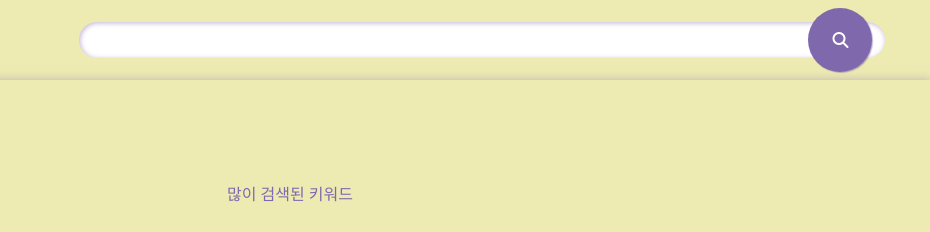
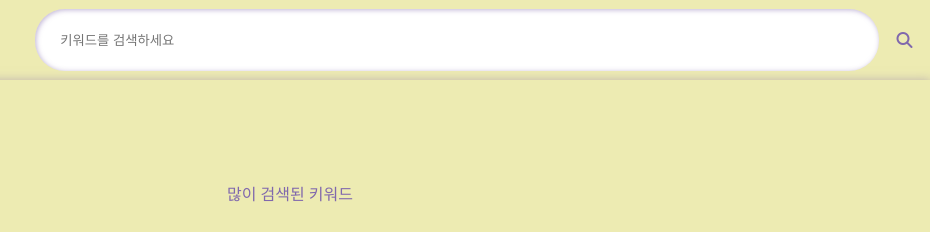
Before and after one commit to e-jieun/boradora-markup, a plain HTML site: page search_screen/index.html in a window 1280 px wide. Shown: the top 232 px of the page, 350-1280 px from the left. Drawn offline with Linux system fonts and the light colour scheme.

Commit message:
header search bar input 태그로 수정완료

```diff
--- a/search_screen/css/style.scss
+++ b/search_screen/css/style.scss
@@ -124,25 +124,25 @@ $per100: 100%;
       >div:nth-child(2){
         @include width-height(70vw, 9vh);
         // @include border(1px, black);
-        >div{
+        >input{
           @include width-height(90%, 50%);
           background-color: #fff;
           border-radius: 30px;
+          border: none;
+          padding: 1vw;
+          padding-left: 2vw;
           box-shadow: inset 1px 1px 5px rgba($color: $color-dp, $alpha: .5);
           @include flex-align-justify(center, flex-end);
-          >div{
-            @include width-height(5vw, 5vw);
-            color: $color-cr;
-            border-radius: 100%;
-            background-color: $color-dp;
-            @include flex-align-justify(center, center);
-            position: relative;
-            right: 1vw;
-            box-shadow: 1px 1px 1px rgba($color: $color-dp, $alpha: .5);
 
-            i{
-              background: none;
-            }
+
+        }
+        >div{
+          @include width-height(50px, 50px);
+          @include flex-align-justify(center, center);
+          background: none;
+          i{
+            background: none;
+            color: $color-dp;
           }
         }
       }
--- a/search_screen/index.html
+++ b/search_screen/index.html
@@ -23,14 +23,30 @@
         <!-- keyword -->
         <div>
           <ul>
-            <li><div>연기맛집</div></li>
-            <li><div>정주행각</div></li>
-            <li><div>혼밥</div></li>
-            <li><div>힐링되는</div></li>
-            <li><div>몰입감쩌는</div></li>
-            <li><div>혼밥</div></li>
-            <li><div>로맨스맛집</div></li>
-            <li><div>랜선집사각</div></li>
+            <li>
+              <div>연기맛집</div>
+            </li>
+            <li>
+              <div>정주행각</div>
+            </li>
+            <li>
+              <div>혼밥</div>
+            </li>
+            <li>
+              <div>힐링되는</div>
+            </li>
+            <li>
+              <div>몰입감쩌는</div>
+            </li>
+            <li>
+              <div>혼밥</div>
+            </li>
+            <li>
+              <div>로맨스맛집</div>
+            </li>
+            <li>
+              <div>랜선집사각</div>
+            </li>
           </ul>
         </div>
         <!-- icon -->
@@ -49,11 +65,13 @@
           <img src="" alt="">
         </div>
         <div>
-          <div>
+          <input type="text" name="keyword" placeholder="키워드를 검색하세요">
+          </input>
           <div>
             <i class="fa-solid fa-magnifying-glass"></i>
           </div>
         </div>
+
     </div>
     </header>
     <!-- drama thumbnails list -->
```
Also changed, not shown: search_screen/css/style.css, 1 other file. Lines whose indentation alone changed are shown as unchanged.
